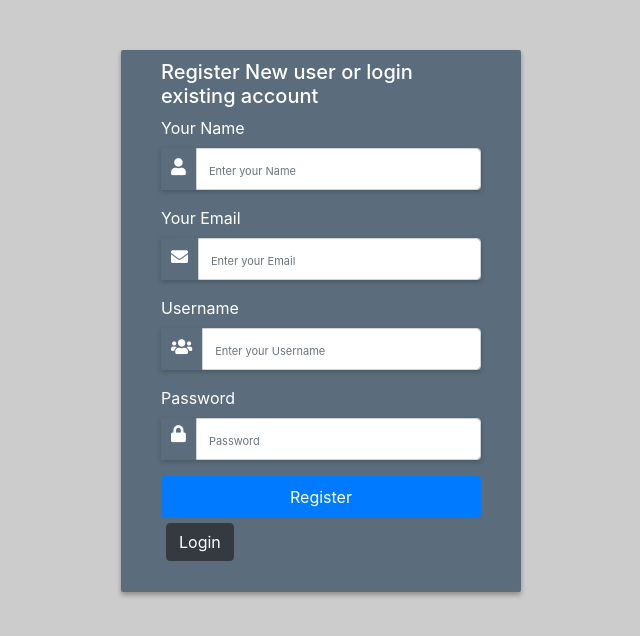
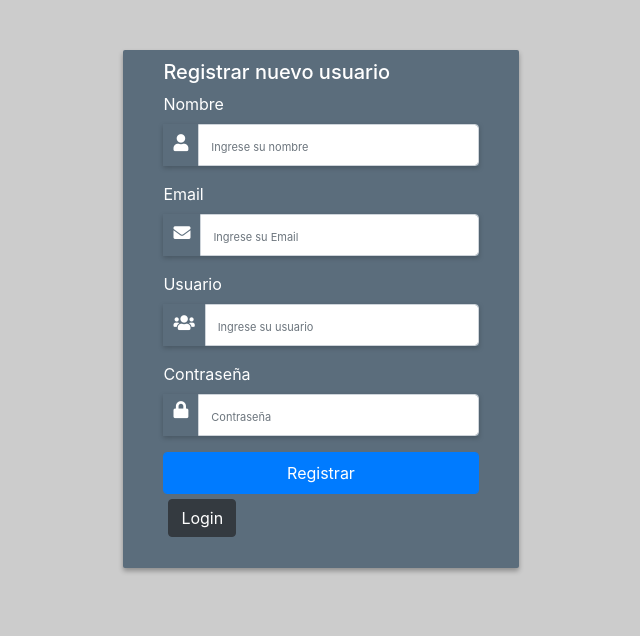
Before and after one commit to darwinestiven/Turismo_Nari-o_Python, a Flask app: page /register in a window 1280 px wide. Shown: the top 636 px of the page, without its empty margins (319-959 px from the left). Run offline with Flask 3, Linux system fonts and the light colour scheme; some libraries are stand-ins or nearby versions.

Commit message:
Version 5

```diff
--- a/app.py
+++ b/app.py
@@ -22,7 +22,7 @@ app.secret_key = 'A0Zr98j/3yX R~XHH!jmN]LWX/,?RT'
 DB_HOST = "localhost"
 DB_NAME = "seminario"
 DB_USER = "postgres"
-DB_PASS = "123"
+DB_PASS = "12345"
 
 conn = psycopg2.connect(dbname=DB_NAME, user=DB_USER, password=DB_PASS, host=DB_HOST)
 
@@ -85,10 +85,10 @@ def login():
                 return redirect(url_for('home'))
             else:
                 # Account doesnt exist or username/password incorrect
-                flash('Incorrect username/password')
+                flash('Usuario o Contraseña incorrecta')
         else:
             # Account doesnt exist or username/password incorrect
-            flash('Incorrect username/password')
+            flash('Usuario o Contraseña incorrecta')
 
     return render_template('login.html')
 
@@ -112,21 +112,21 @@ def register():
         print(account)
         # If account exists show error and validation checks
         if account:
-            flash('Account already exists!')
+            flash('La cuenta ya existe!')
         elif not re.match(r'[^@]+@[^@]+\.[^@]+', email):
-            flash('Invalid email address!')
+            flash('Email invalido!')
         elif not re.match(r'[A-Za-z0-9]+', username):
-            flash('Username must contain only characters and numbers!')
+            flash('El nombre de usuario solo debe contener caracteres y números!')
         elif not username or not password or not email:
-            flash('Please fill out the form!')
+            flash('Por favor, complete el formulario!')
         else:
             # Account doesnt exists and the form data is valid, now insert new account into users table
             cursor.execute("INSERT INTO users (fullname, username, password, email) VALUES (%s,%s,%s,%s)", (fullname, username, _hashed_password, email))
             conn.commit()
-            flash('You have successfully registered!')
+            flash('Se ha registrado exitosamente!')
     elif request.method == 'POST':
         # Form is empty... (no POST data)
-        flash('Please fill out the form!')
+        flash('Por favor, complete el formulario!')
     # Show registration form with message (if any)
     return render_template('register.html')
 
--- a/templates/register.html
+++ b/templates/register.html
@@ -14,43 +14,43 @@
  <div class="container">
    <div class="row main">
     <div class="main-login main-center">
-    <h5>Register New user or login existing account</h5>
+    <h5>Registrar nuevo usuario</h5>
      <form action="{{ url_for('register') }}" method="post" autocomplete="off">
       <div class="form-group">
-       <label for="name" class="cols-sm-2 control-label">Your Name</label>
+       <label for="name" class="cols-sm-2 control-label">Nombre</label>
        <div class="cols-sm-10">
         <div class="input-group">
          <span class="input-group-addon"><i class="fa fa-user fa" aria-hidden="true"></i></span>
-         <input type="text" class="form-control" name="fullname" id="fullname"  placeholder="Enter your Name"/>
+         <input type="text" class="form-control" name="fullname" id="fullname"  placeholder="Ingrese su nombre" required>
         </div>
        </div>
       </div>
       <div class="form-group">
-       <label for="email" class="cols-sm-2 control-label">Your Email</label>
+       <label for="email" class="cols-sm-2 control-label">Email</label>
        <div class="cols-sm-10">
         <div class="input-group">
          <span class="input-group-addon"><i class="fa fa-envelope fa" aria-hidden="true"></i></span>
-         <input type="text" class="form-control" name="email" id="email"  placeholder="Enter your Email"/>
+         <input type="text" class="form-control" name="email" id="email"  placeholder="Ingrese su Email" required>
         </div>
        </div>
       </div>
 
       <div class="form-group">
-       <label for="username" class="cols-sm-2 control-label">Username</label>
+       <label for="username" class="cols-sm-2 control-label">Usuario</label>
        <div class="cols-sm-10">
         <div class="input-group">
          <span class="input-group-addon"><i class="fa fa-users fa" aria-hidden="true"></i></span>
-         <input type="text" class="form-control" name="username" id="username" placeholder="Enter your Username" required>
+         <input type="text" class="form-control" name="username" id="username" placeholder="Ingrese su usuario" required>
         </div>
        </div>
       </div>
 
       <div class="form-group">
-       <label for="password" class="cols-sm-2 control-label">Password</label>
+       <label for="password" class="cols-sm-2 control-label">Contraseña</label>
        <div class="cols-sm-10">
         <div class="input-group">
          <span class="input-group-addon"><i class="fa fa-lock fa-lg" aria-hidden="true"></i></span>
-         <input type="password" class="form-control" name="password" placeholder="Password" id="password" required  placeholder="Enter your Password"/>
+         <input type="password" class="form-control" name="password" placeholder="Contraseña" id="password" required  placeholder="Enter your Password"/>
         </div>
        </div>
       </div>
@@ -59,7 +59,7 @@
         {% with messages = get_flashed_messages()  %}
         {% if messages %}
         {% for message in messages %}
-        <div class="alert alert-success alert-dismissible fade show" role="alert">
+        <div class="alert alert-danger alert-dismissible fade show" role="alert">
           {{ message }}
           <button type="button" class="close" data-dismiss="alert" aria-label="Close">
             <span aria-hidden="true">×</span>
@@ -68,7 +68,7 @@
         {% endfor %}
         {% endif %}
         {% endwith %}
-       <input type="submit" value="Register" class="form-control btn btn-primary " name="">
+       <input type="submit" value="Registrar" class="form-control btn btn-primary " name="">
        <p style="padding:5px;">
        <a href="{{ url_for('login') }}" class="btn btn-dark ">Login</a></p>
 
```
Also changed, not shown: templates/login.html (+8 -8 lines).
